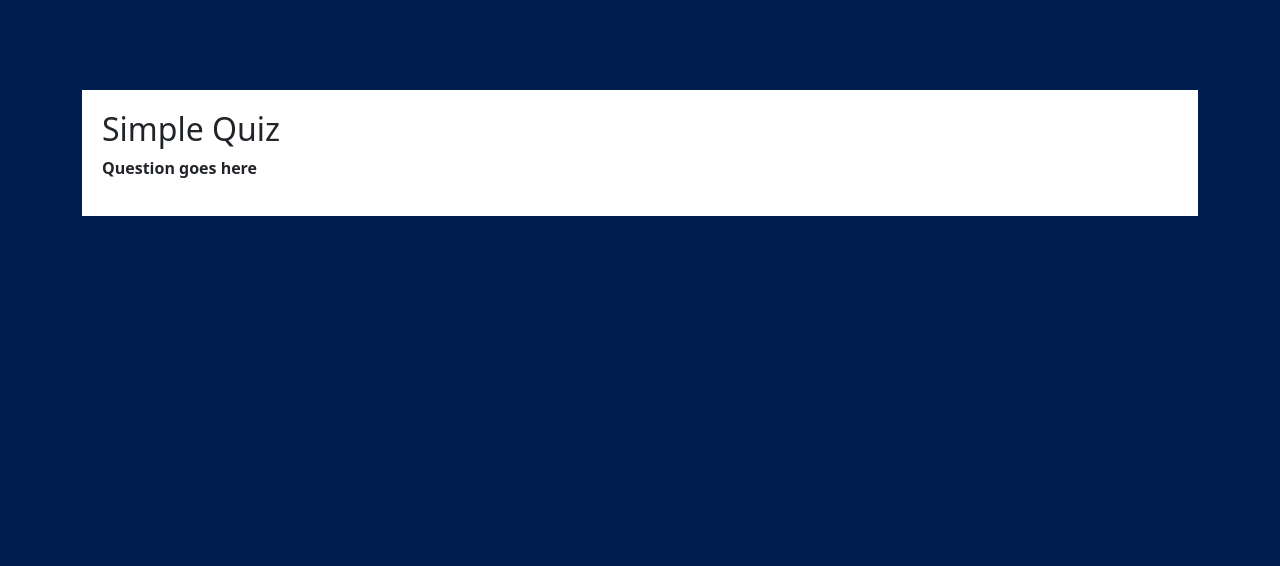
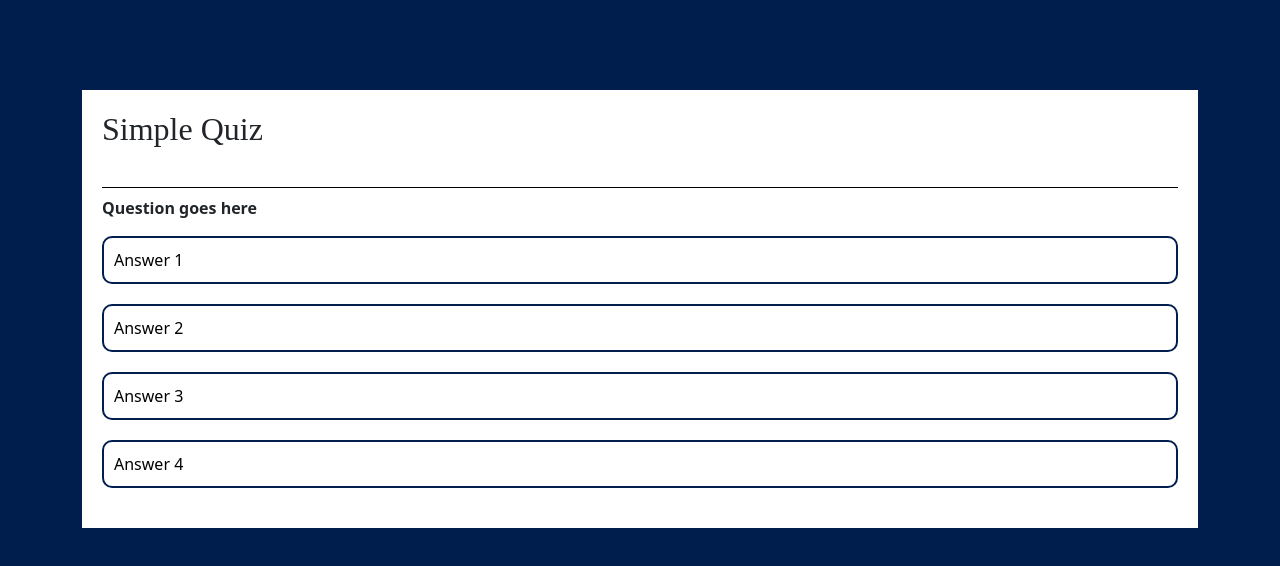
Before and after one commit to Harikrishna2K/quizz_app, a plain HTML site: page index.html in a window 1280 px wide. Drawn offline with nearby package versions, Linux system fonts and the light colour scheme.

Commit message:
- Added the buttons for development

```diff
--- a/index.html
+++ b/index.html
@@ -22,6 +22,10 @@
 
                 <div class="answer-content">
                     <p><b>Question goes here</b></p>
+                    <button>Answer 1</button>
+                    <button>Answer 2</button>
+                    <button>Answer 3</button>
+                    <button>Answer 4</button>
                 </div>
 
             </div>
--- a/style.css
+++ b/style.css
@@ -17,3 +17,33 @@ body{
 .wrapper{
     padding-top: 90px;
 }
+
+.header-1{
+
+        font-weight: 500;
+        font-size: 2em;
+        border-bottom: 1px solid #000;
+
+        padding-bottom: 1.2em;
+        font-family: poppins;
+}
+.answer-content{
+    display: flex;
+    flex-direction: column;
+}
+
+.answer-content button{
+    text-align: left;
+    border: 2px solid #001e4d;
+    border-radius: 10px;
+    padding: 10px;
+    background-color: #fff;
+    margin-bottom: 20px;
+    cursor: pointer;
+    transition: all 0.3s;
+}
+
+.answer-content button:hover{
+    background-color: #003b99;
+    color: #fff;
+}
```
